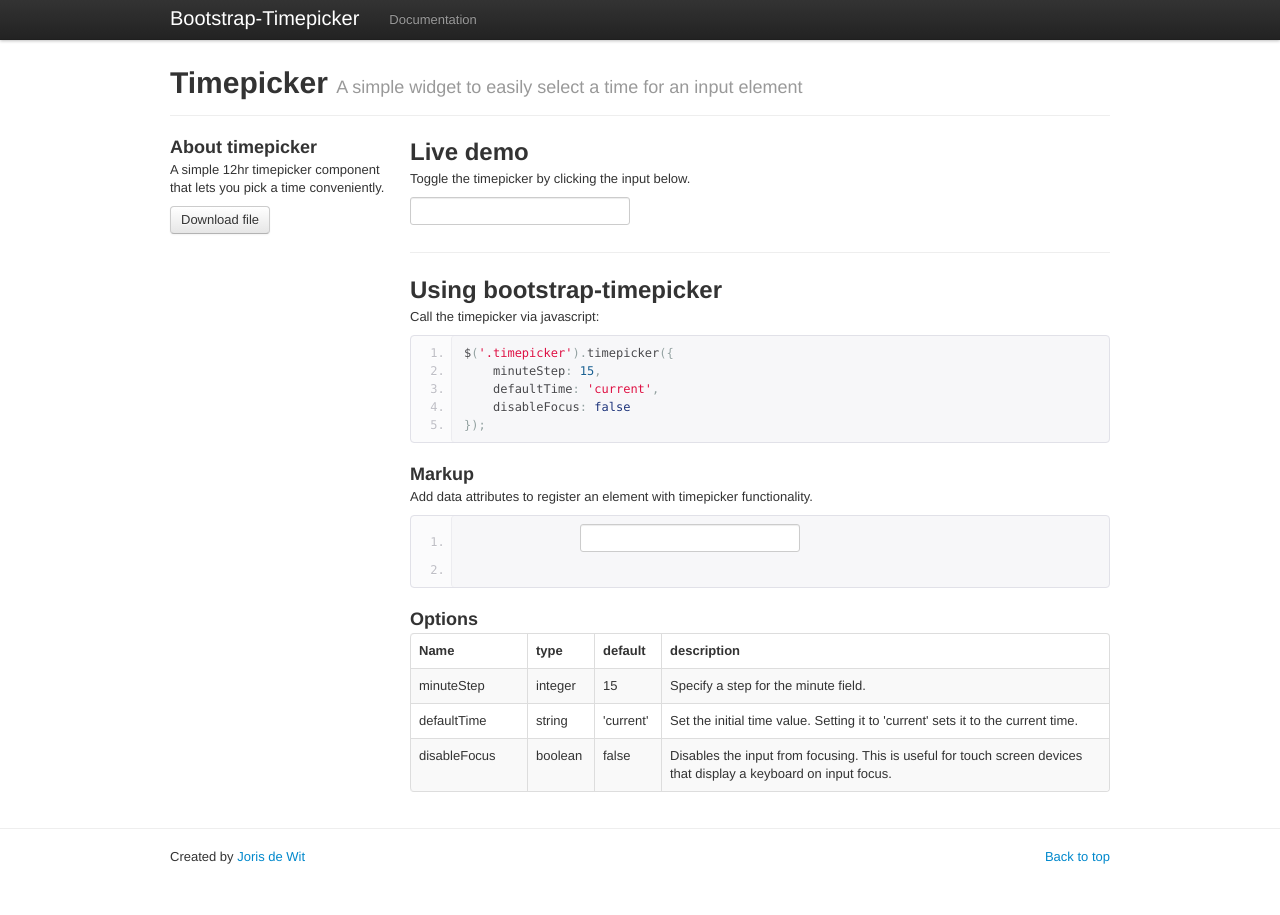
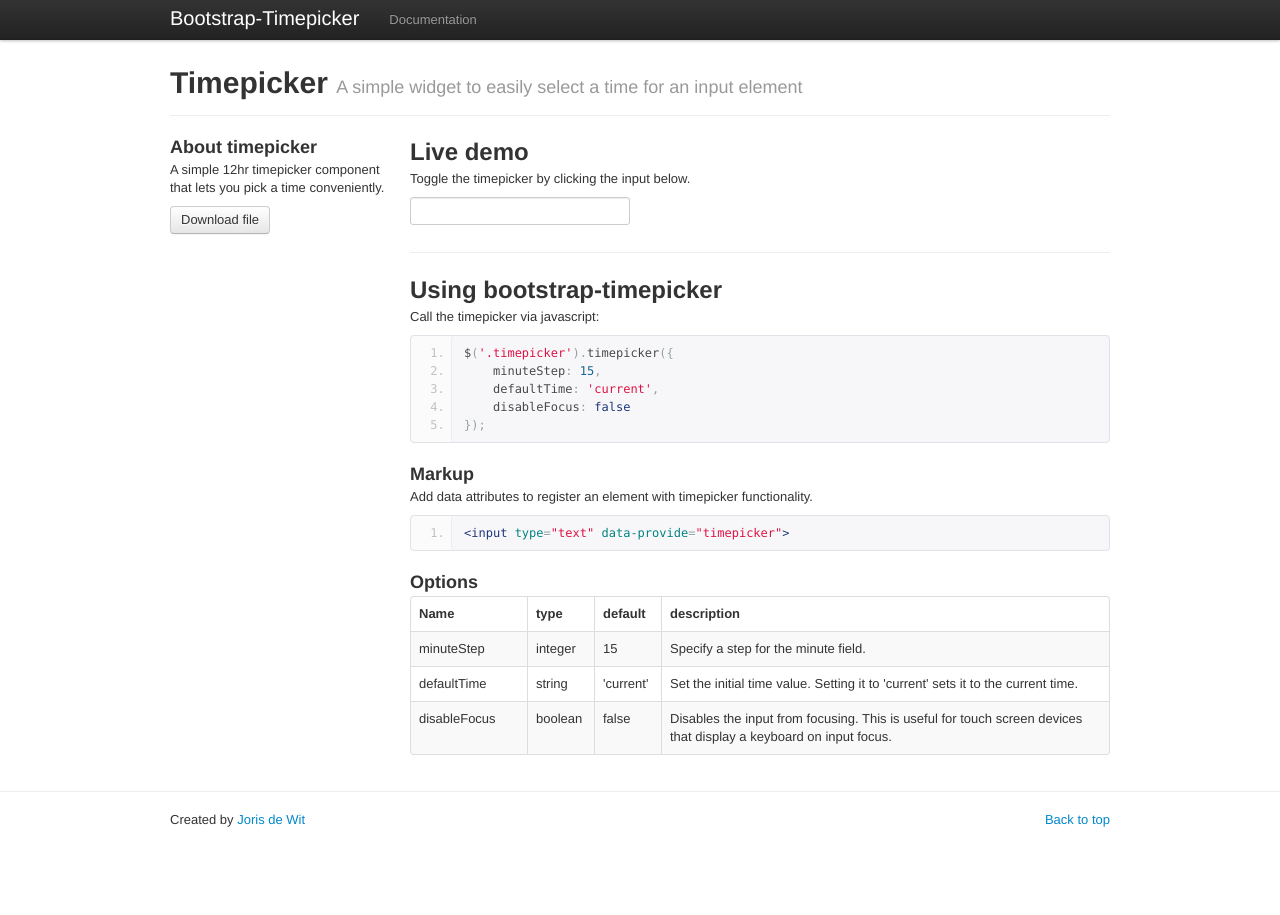
Before and after one commit to jdewit/bootstrap-timepicker, a Jekyll site: the page built from index.html, in a window 1280 px wide. Built offline with Jekyll 4.4.1, drawn with Linux system fonts in a browser that asks for light colours; nearby versions of some CDN libraries.

Commit message:
escape html

```diff
--- a/index.html
+++ b/index.html
@@ -37,9 +37,9 @@ $('.timepicker').timepicker({
 
             <h3>Markup</h3>
             <p>Add data attributes to register an element with timepicker functionality.</p>
-            <pre class="prettyprint linenums">
-                <input type="text" data-provide="timepicker"/>
-            </pre>
+<pre class="prettyprint linenums">
+&lt;input type="text" data-provide="timepicker"&gt;
+</pre>
 
             <h3>Options</h3>
             <table class="table table-bordered table-striped">
```
